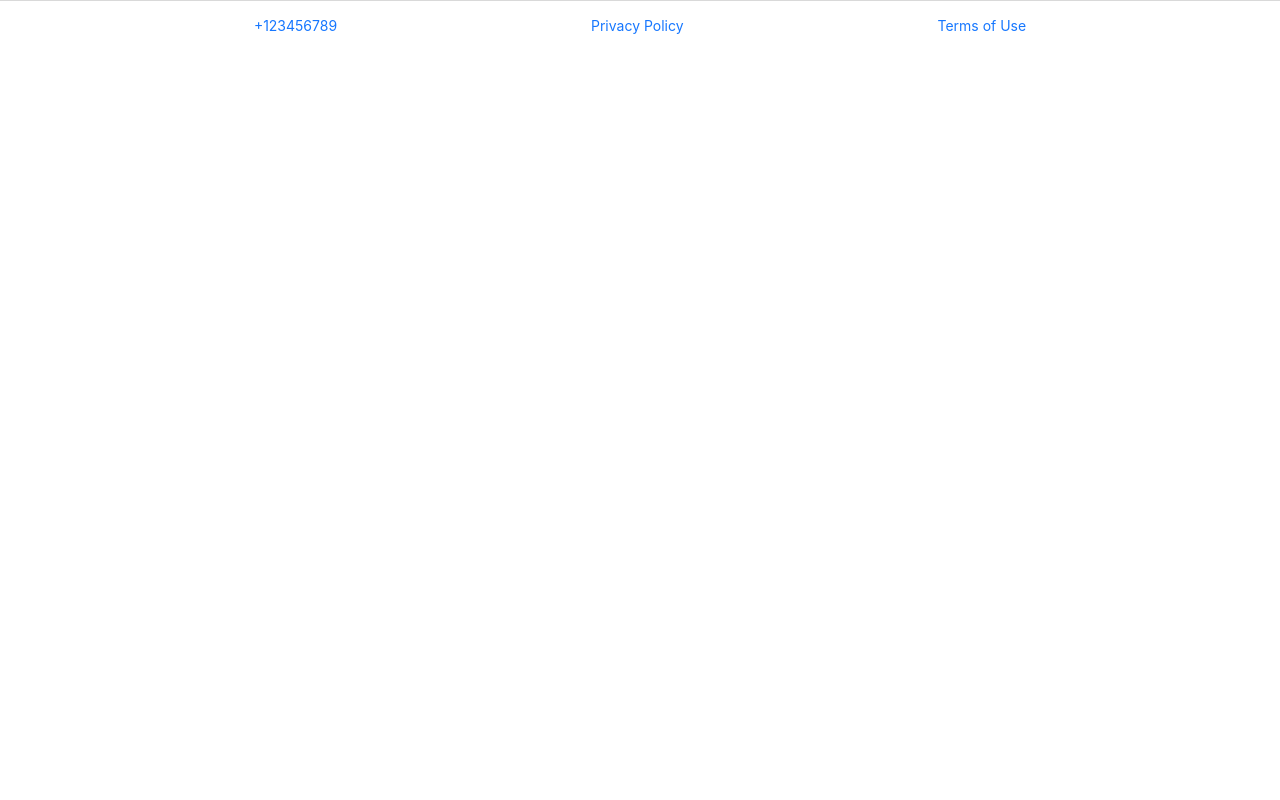
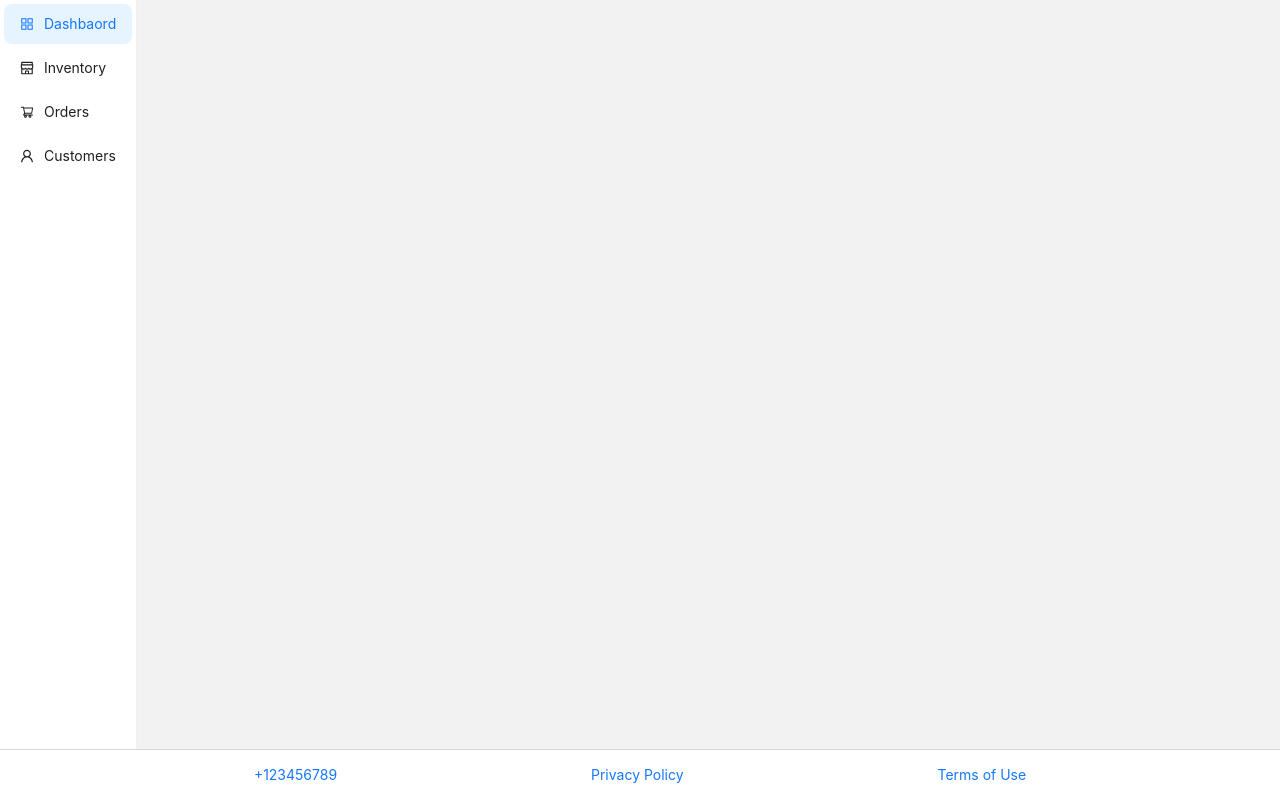
Before and after one commit to RupsanaAkter/dashboard, a React (Create React App) app: page / in a window 1280 px wide. Built offline with nearby package versions, Linux system fonts and the light colour scheme.

Commit message:
added sidemenu

```diff
--- a/src/App.css
+++ b/src/App.css
@@ -20,3 +20,19 @@ align-items: center;
 border-top: 1px solid rgba(0, 0, 0, 0.15);
 
 }
+.SideMenuAndPageContent{
+  display: flex;
+  flex: 1;
+  justify-content: flex-start;
+  align-items: flex-start;
+  background-color: rgba(0, 0, 0, 0.05) ;
+}
+.SideMenu{
+  height: 100%;
+}
+.SideMenuVertical{
+  height: 100%;
+}
+.PageContent{
+  padding-left: 12px;
+}
--- a/src/pages/SideMenu/SideMenu.js
+++ b/src/pages/SideMenu/SideMenu.js
@@ -1,11 +1,54 @@
-import React from 'react';
+import { AppstoreOutlined,ShopOutlined,ShoppingCartOutlined,UserOutlined } from '@ant-design/icons';
+import { Menu } from 'antd';
+import React, { useEffect, useState } from 'react';
+import { useLocation, useNavigate } from 'react-router-dom';
 
 
 const SideMenu = () => {
-    return (
+    const location = useLocation();
+  const [selectedKeys, setSelectedKeys] = useState("/");
 
-           <div></div>
-    );
-};
+  useEffect(() => {
+    const pathName = location.pathname;
+    setSelectedKeys(pathName);
+  }, [location.pathname]);
+
+  const navigate = useNavigate();
+  return (
+    <div className="SideMenu">
+      <Menu
+        className="SideMenuVertical"
+        mode="vertical"
+        onClick={(item) => {
+          //item.key
+          navigate(item.key);
+        }}
+        selectedKeys={[selectedKeys]}
+        items={[
+          {
+            label: "Dashbaord",
+            icon: <AppstoreOutlined />,
+            key: "/",
+          },
+          {
+            label: "Inventory",
+            key: "/inventory",
+            icon: <ShopOutlined />,
+          },
+          {
+            label: "Orders",
+            key: "/orders",
+            icon: <ShoppingCartOutlined />,
+          },
+          {
+            label: "Customers",
+            key: "/customers",
+            icon: <UserOutlined />,
+          },
+        ]}
+      ></Menu>
+    </div>
+  );
+}
 
 export default SideMenu;
```
Also changed, not shown: src/App.js (+4 -3 lines).
